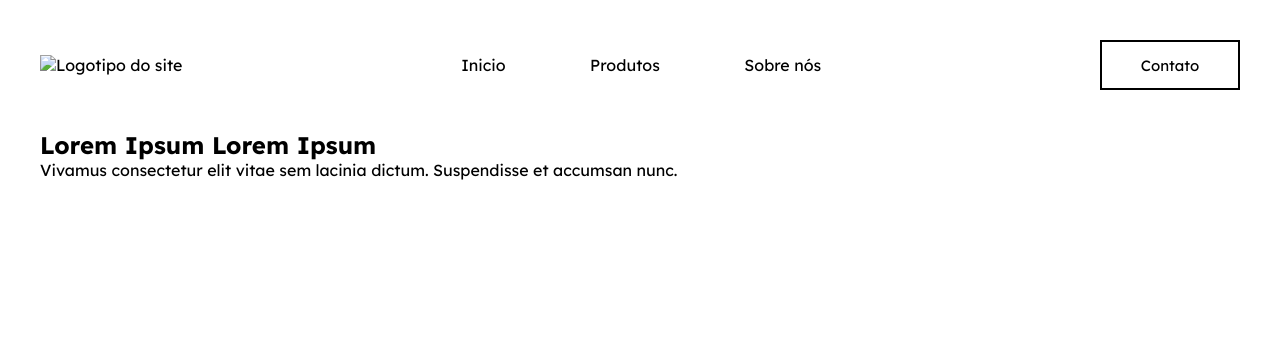
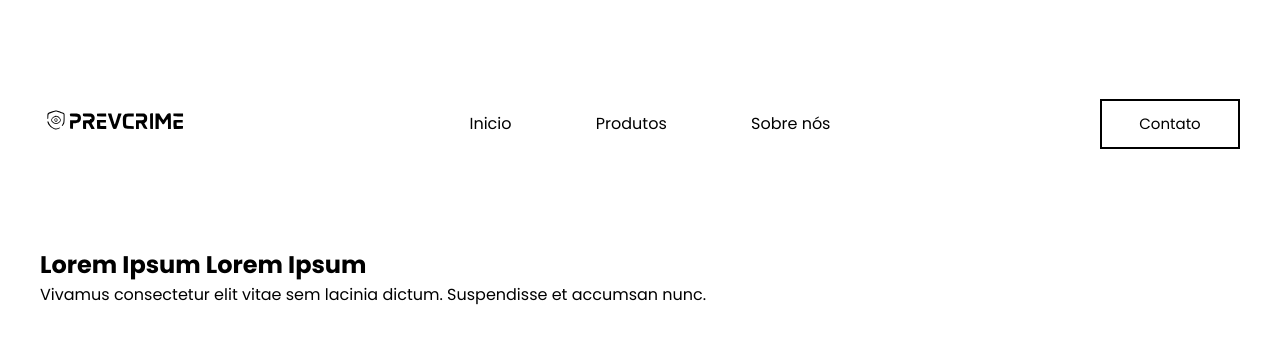
Before and after one commit to Grupo-3-PI/vigilante-frontend, a website: page web-data-viz/public/index.html in a window 1280 px wide. Drawn offline with Linux system fonts and the light colour scheme.

Commit message:
Adicionando logo e icon do projeto

```diff
--- a/web-data-viz/public/css/style.css
+++ b/web-data-viz/public/css/style.css
@@ -3,7 +3,7 @@
     margin: 0;
     padding: 0;
     box-sizing: 0;
-    font-family: "Lexend Deca", sans-serif;
+    font-family: "Poppins", sans-serif;
 }
 
 .interface{
--- a/web-data-viz/public/index.html
+++ b/web-data-viz/public/index.html
@@ -1,17 +1,22 @@
 <!DOCTYPE html>
 <html lang="en">
+
 <head>
     <meta charset="UTF-8">
     <meta name="viewport" content="width=device-width, initial-scale=1.0">
     <title>Document</title>
     <link rel="stylesheet" href="css/style.css">
+    <link rel="icon" href="./images/icon-prevcrime-_1_.svg">
     <!-- Google Fonts -->
-     <link rel="preconnect" href="https://fonts.googleapis.com">
+    <link rel="preconnect" href="https://fonts.googleapis.com">
     <link rel="preconnect" href="https://fonts.gstatic.com" crossorigin>
-    <link href="https://fonts.googleapis.com/css2?family=Lexend+Deca:wght@100..900&display=swap" rel="stylesheet">
+    <link
+        href="https://fonts.googleapis.com/css2?family=Oswald:wght@200..700&family=Poppins:ital,wght@0,100;0,200;0,300;0,400;0,500;0,600;0,700;0,800;0,900;1,100;1,200;1,300;1,400;1,500;1,600;1,700;1,800;1,900&family=Roboto:ital,wght@0,100..900;1,100..900&display=swap"
+        rel="stylesheet">
     <!-- /Google Fonts -->
 
 </head>
+
 <body>
 
     <header>
@@ -19,7 +24,7 @@
         <div class="interface">
 
             <section class="logo">
-                <img ;" src="images/logo_header.png" alt="Logotipo do site">
+                <img ;" src="./images/logo-prevcrime.svg" alt="Logotipo do site">
             </section>
 
             <section class="menu-desktop">
@@ -45,11 +50,12 @@
 
             <div class="txt-hero">
 
-            <h1>Lorem Ipsum
-                <span>Lorem Ipsum</span>
-            </h1>
-            <p>Vivamus consectetur elit vitae sem lacinia dictum.
-                <span>Suspendisse et accumsan nunc.</span></p>
+                <h1>Lorem Ipsum
+                    <span>Lorem Ipsum</span>
+                </h1>
+                <p>Vivamus consectetur elit vitae sem lacinia dictum.
+                    <span>Suspendisse et accumsan nunc.</span>
+                </p>
 
             </div>
 
@@ -57,4 +63,5 @@
 
     </section>
 </body>
+
 </html>
```
Also changed, not shown: web-data-viz/public/images/icon-prevcrime-_1_.svg (added), web-data-viz/public/images/logo-prevcrime.svg (added).
